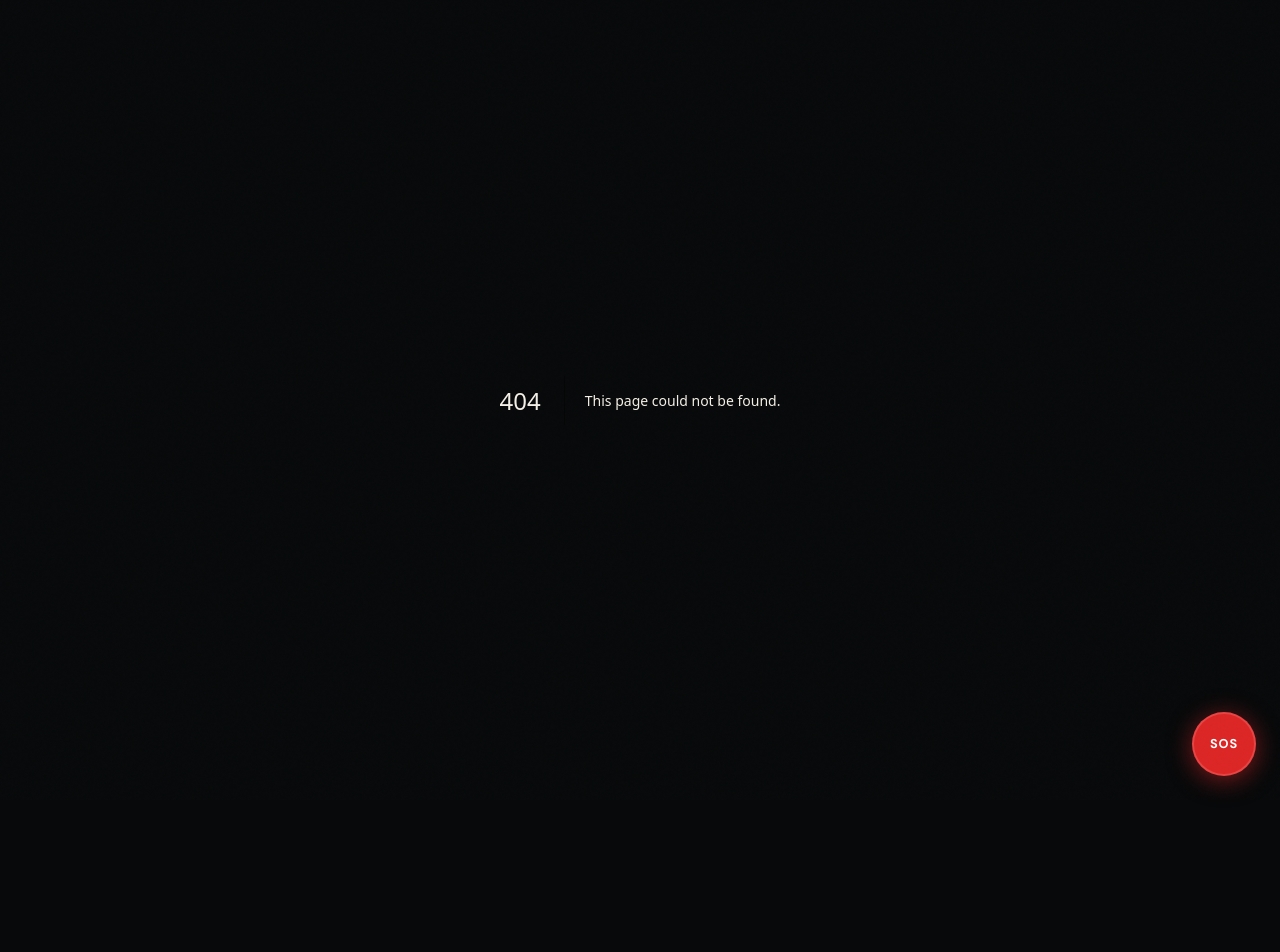
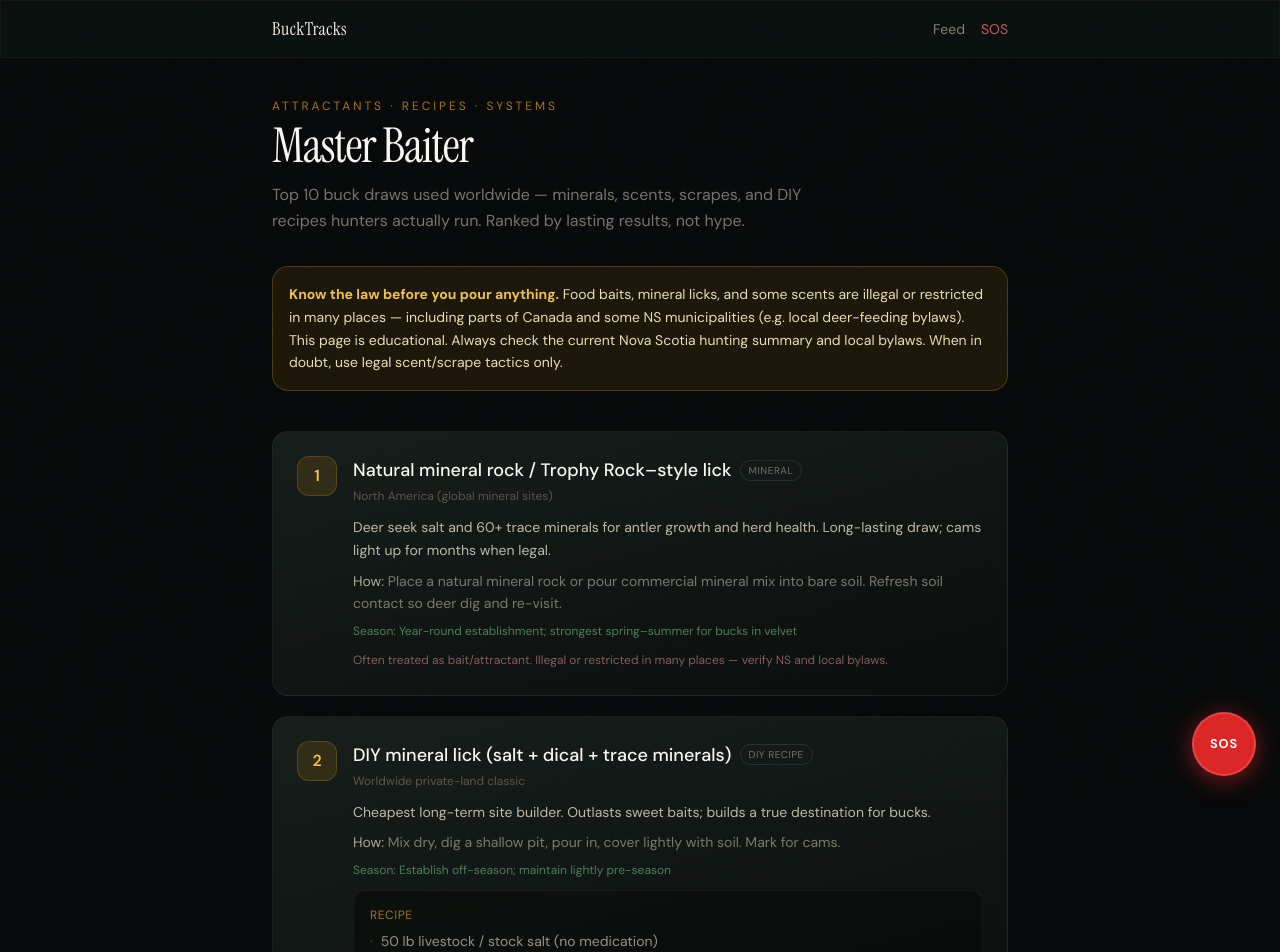
Before and after one commit to aross197/NS-Deer-Paradise, a Next.js app: page /master-baiter in a window 1280 px wide. Before the commit this address had no page. Shown: the top 952 px of the page. Before the commit the page ends 816 px from the top, so only its background shows below. Built offline with nearby package versions, Linux system fonts and the light colour scheme.

Commit message:
Add Master Baiter section — top 10 worldwide buck baits and recipes

```diff
--- /dev/null
+++ b/app/master-baiter/page.tsx
@@ -0,0 +1,98 @@
+import Link from "next/link";
+import { MASTER_BAITS_TOP_10, CATEGORY_LABEL } from "@/lib/baits";
+
+export default function MasterBaiterPage() {
+  return (
+    <div className="min-h-screen bg-deep text-cream-100">
+      <nav className="sticky top-0 z-20 border-b border-white/[0.04] glass-strong">
+        <div className="max-w-3xl mx-auto px-4 h-14 flex items-center justify-between">
+          <Link href="/dashboard" className="font-serif text-lg tracking-wide">
+            BuckTracks
+          </Link>
+          <div className="flex gap-4 text-sm text-cream-300/60">
+            <Link href="/feed" className="hover:text-cream-100">
+              Feed
+            </Link>
+            <Link href="/sos" className="text-red-400/80">
+              SOS
+            </Link>
+          </div>
+        </div>
+      </nav>
+
+      <main className="max-w-3xl mx-auto px-4 py-10 pb-24">
+        <div className="mb-8">
+          <p className="text-xs uppercase tracking-[0.25em] text-amber-400/70 mb-2">
+            Attractants · Recipes · Systems
+          </p>
+          <h1 className="font-serif text-4xl md:text-5xl text-cream-50 tracking-tight mb-3">
+            Master Baiter
+          </h1>
+          <p className="text-cream-300/55 leading-relaxed max-w-xl">
+            Top 10 buck draws used worldwide — minerals, scents, scrapes, and DIY recipes hunters
+            actually run. Ranked by lasting results, not hype.
+          </p>
+        </div>
+
+        {/* Legal banner */}
+        <div className="mb-10 rounded-2xl border border-amber-500/30 bg-amber-500/10 p-4 text-sm text-amber-100/90 leading-relaxed">
+          <strong className="text-amber-300">Know the law before you pour anything.</strong> Food
+          baits, mineral licks, and some scents are illegal or restricted in many places — including
+          parts of Canada and some NS municipalities (e.g. local deer-feeding bylaws). This page is
+          educational. Always check the current Nova Scotia hunting summary and local bylaws. When in
+          doubt, use legal scent/scrape tactics only.
+        </div>
+
+        <ol className="space-y-5">
+          {MASTER_BAITS_TOP_10.map((b) => (
+            <li key={b.rank} className="card-premium p-5 sm:p-6">
+              <div className="flex items-start gap-4">
+                <span className="flex h-10 w-10 shrink-0 items-center justify-center rounded-xl bg-amber-500/15 border border-amber-500/25 text-amber-300 font-semibold">
+                  {b.rank}
+                </span>
+                <div className="min-w-0 flex-1">
+                  <div className="flex flex-wrap items-center gap-2 mb-1">
+                    <h2 className="text-lg font-medium text-cream-50">{b.name}</h2>
+                    <span className="text-[10px] uppercase tracking-wider px-2 py-0.5 rounded-full border border-white/10 text-cream-300/50">
+                      {CATEGORY_LABEL[b.category]}
+                    </span>
+                  </div>
+                  <p className="text-xs text-cream-300/35 mb-3">{b.region}</p>
+                  <p className="text-sm text-cream-200/80 leading-relaxed mb-2">{b.why}</p>
+                  <p className="text-sm text-cream-300/55 leading-relaxed mb-2">
+                    <span className="text-cream-300/80">How: </span>
+                    {b.how}
+                  </p>
+                  <p className="text-xs text-moss-400/80 mb-3">Season: {b.season}</p>
+
+                  {b.recipe && (
+                    <div className="mt-3 rounded-xl bg-black/30 border border-white/5 p-4">
+                      <p className="text-xs uppercase tracking-wider text-amber-400/70 mb-2">
+                        Recipe
+                      </p>
+                      <ul className="space-y-1.5 text-sm text-cream-300/70">
+                        {b.recipe.map((step) => (
+                          <li key={step} className="flex gap-2">
+                            <span className="text-amber-500/50">·</span>
+                            <span>{step}</span>
+                          </li>
+                        ))}
+                      </ul>
+                    </div>
+                  )}
+
+                  <p className="mt-3 text-xs text-red-300/50 leading-relaxed">{b.legalNote}</p>
+                </div>
+              </div>
+            </li>
+          ))}
+        </ol>
+
+        <p className="mt-12 text-center text-xs text-cream-300/25 max-w-md mx-auto leading-relaxed">
+          Habitat and wind beat any bottle. Master Baiter is for legal, ethical setups — not shortcuts
+          that break the rules.
+        </p>
+      </main>
+    </div>
+  );
+}
```
